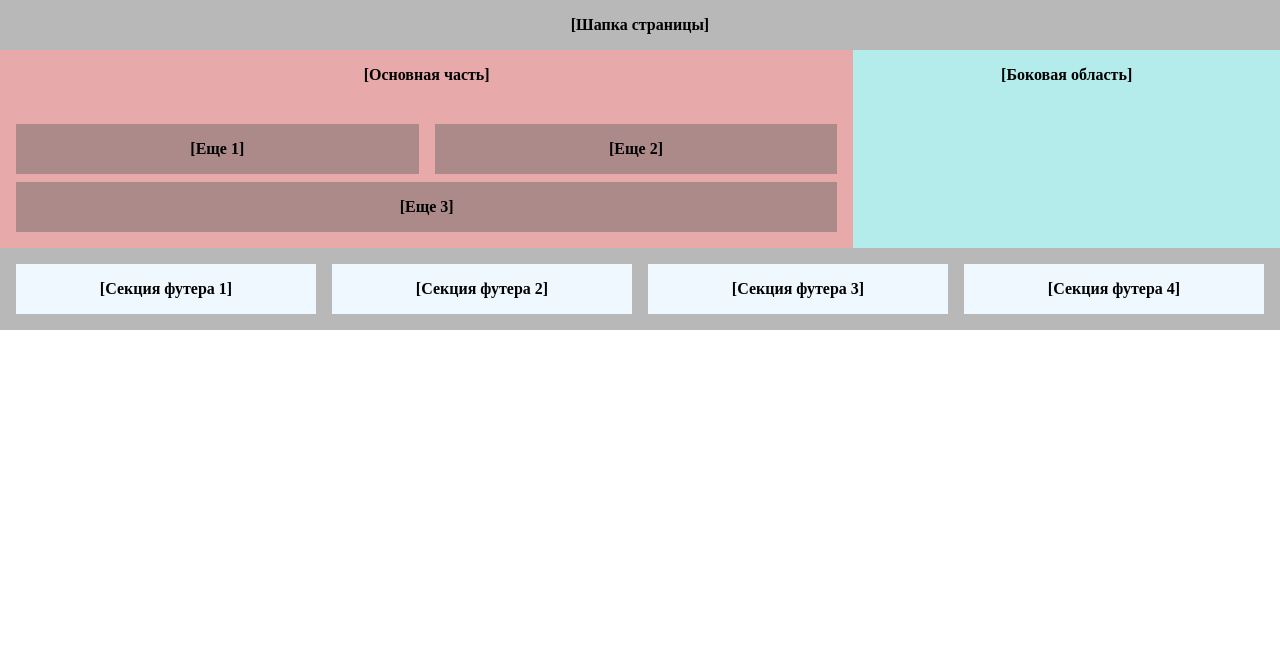
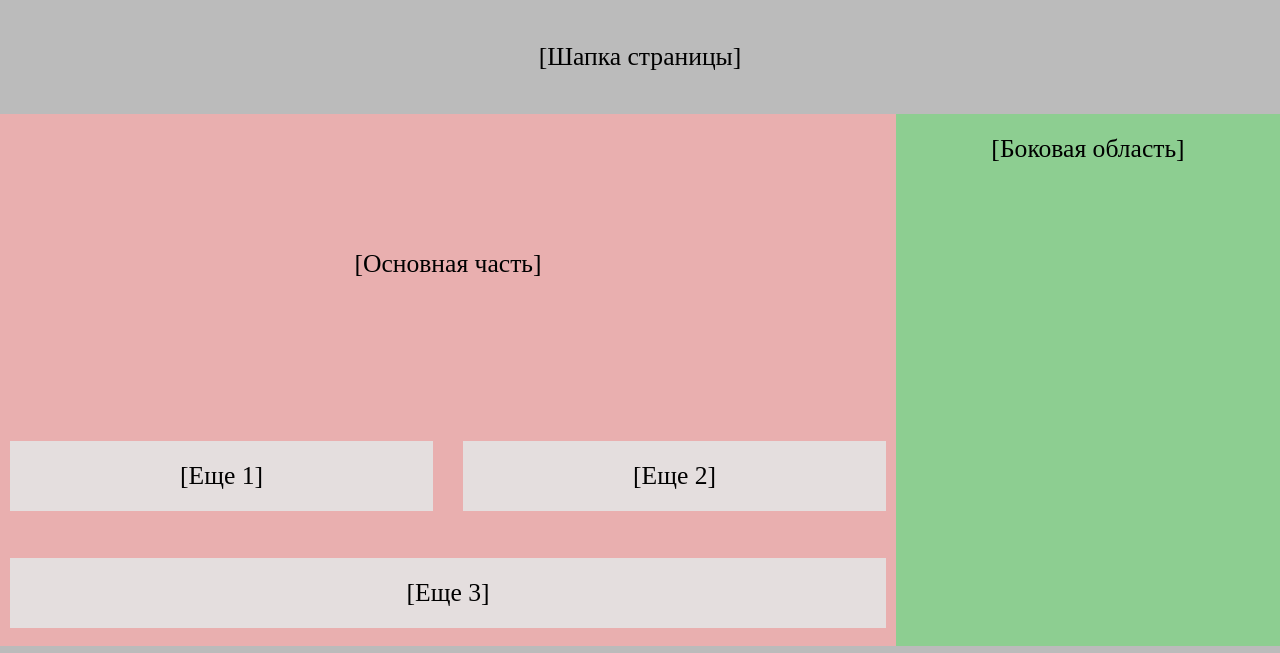
Before and after one commit to ochumenno66/grid, a plain HTML site: page index.html in a window 1280 px wide. Shown: the top 653 px of the page. Drawn offline with Linux system fonts and the light colour scheme.

Commit message:
first commit

```diff
--- a/index.html
+++ b/index.html
@@ -7,26 +7,20 @@
     <title>Document</title>
   </head>
 
-  <body>
-    <header>[Шапка страницы]</header>
-
-    <main class="mainwrapper">
-      <section class="main">
-        [Основная часть]
-        <div class="more-wrapper">
-          <div class="more">[Еще 1]</div>
-          <div class="more">[Еще 2]</div>
-          <div class="more more3">[Еще 3]</div>
-        </div>
-      </section>
-      <aside class="aside">[Боковая область]</aside>
+  <body class="body">
+    <header class="header">[Шапка страницы]</header>
+    <main class="main">
+      <div class="content">[Основная часть]</div>
+      <div class="block-1">[Еще 1]</div>
+      <div class="block-2">[Еще 2]</div>
+      <div class="block-3">[Еще 3]</div>
     </main>
-
-    <footer>
-      <div class="footer-item">[Секция футера 1]</div>
-      <div class="footer-item">[Секция футера 2]</div>
-      <div class="footer-item">[Секция футера 3]</div>
-      <div class="footer-item">[Секция футера 4]</div>
+    <aside class="aside">[Боковая область]</aside>
+    <footer class="footer">
+      <div>[Секция футера 1]</div>
+      <div>[Секция футера 2]</div>
+      <div>[Секция футера 3]</div>
+      <div>[Секция футера 4]</div>
     </footer>
   </body>
 </html>
--- a/style.css
+++ b/style.css
@@ -1,60 +1,74 @@
 * {
+  margin: 0;
   padding: 0;
-  margin: 0;
   box-sizing: border-box;
 }
 
+.html,
 body {
-  text-align: center;
-  font-size: 16px;
-  font-weight: 600;
+  font-size: 2vw;
+  display: grid;
+  height: 95vh;
+  width: 100vw;
+  grid-template-columns: 70% 30%;
+  grid-template-rows: 15% 1fr 15%;
 }
 
-header {
-  background-color: rgb(185, 184, 184);
-  padding: 16px;
+.header {
+  grid-column: span 2;
+  display: grid;
+  justify-content: center;
+  align-items: center;
+  background-color: rgb(187, 187, 187);
 }
 
 .main {
-  background-color: rgb(231, 169, 169);
-  padding: 16px;
+  display: grid;
+  grid-template: 1fr 20% 20%/1fr 1fr;
+  justify-content: center;
+  align-items: center;
+  background: rgb(233, 175, 175);
+  gap: 10px;
 }
 
-.mainwrapper {
-  display: grid;
-  grid-template-columns: 2fr 1fr;
+.main .content {
+  grid-column: span 2;
+  text-align: center;
 }
 
-aside {
-  background-color: rgb(180, 235, 235);
-  padding: 16px;
+.main .block-1,
+.main .block-2,
+.main .block-3 {
+  display: grid;
+  justify-content: center;
+  align-items: center;
+  background: rgb(228, 222, 222);
+  padding: 20px;
+  margin: 10px;
 }
 
-.more {
-  background-color: rgb(172, 138, 138);
-  padding: 16px;
+.main .block-3 {
+  grid-column: span 2;
 }
 
-.more3 {
-  grid-column: 1/3;
+.aside {
+  background: rgb(141, 206, 145);
+  text-align: center;
+  padding: 20px;
 }
 
-.more-wrapper {
-  margin-top: 40px;
+.footer {
+  grid-column: span 2;
   display: grid;
-  grid-template-columns: repeat(2, 1fr);
-  gap: 8px 16px;
+  background: rgb(187, 187, 187);
+  grid-template-columns: repeat(4, 1fr);
+  padding: 10px;
+  gap: 10px;
 }
 
-footer {
-  background-color: rgb(185, 184, 184);
-  padding: 16px;
+.footer div {
   display: grid;
-  grid-template-columns: repeat(4, 1fr);
-  gap: 16px;
+  justify-content: center;
+  align-items: center;
+  background: rgb(241, 222, 222);
 }
-
-.footer-item {
-  background-color: aliceblue;
-  padding: 16px;
-}
```
